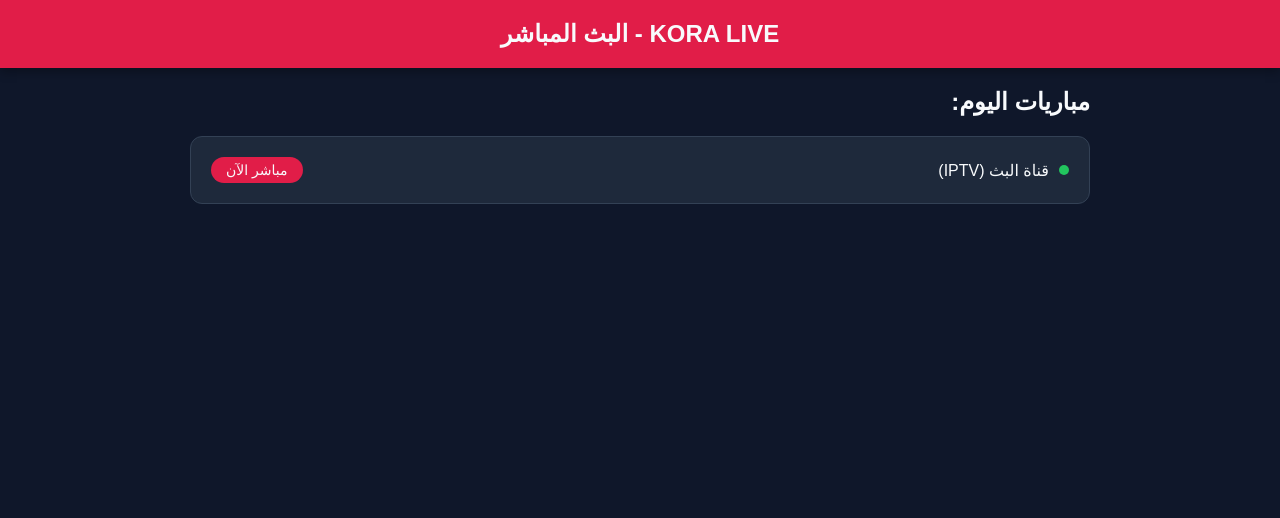
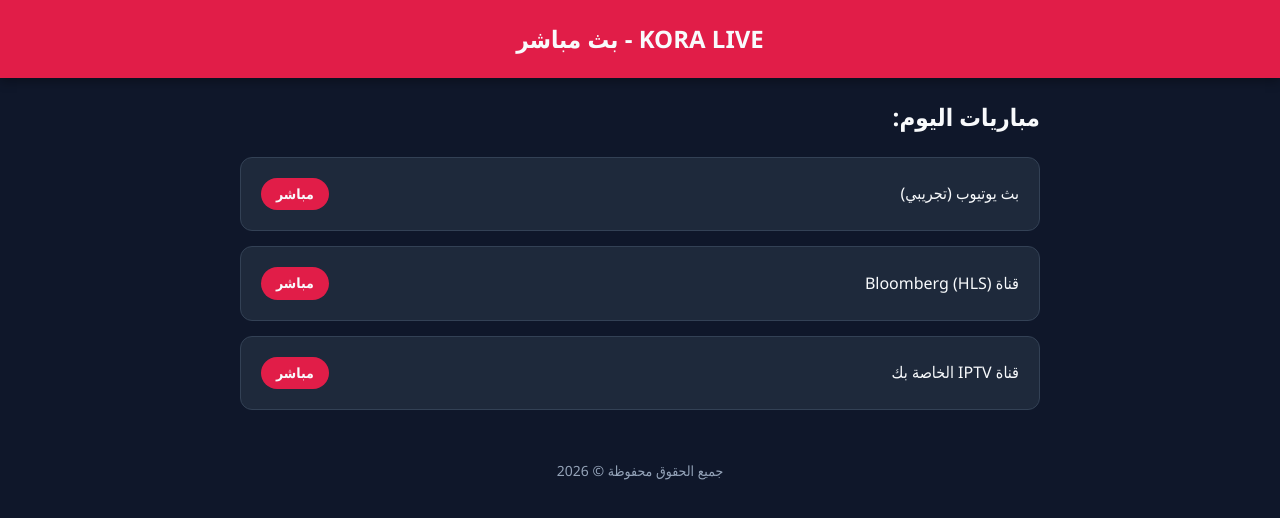
Before and after one commit to benahmedyassin2/fctv, a plain HTML site: page index.html in a window 1280 px wide. Drawn offline with nearby package versions, Linux system fonts and the light colour scheme.

Commit message:
Update index.html

```diff
--- a/index.html
+++ b/index.html
@@ -4,69 +4,173 @@
     <meta charset="UTF-8">
     <meta name="viewport" content="width=device-width, initial-scale=1.0">
     <meta http-equiv="Content-Security-Policy" content="upgrade-insecure-requests">
-    <title>KORA LIVE | بث مباشر</title>
+    <title>KORA LIVE | كورة لايف</title>
 
     <script src="https://cdn.jsdelivr.net/npm/hls.js@latest"></script>
 
     <style>
-        :root { --bg-color: #0f172a; --main-red: #e11d48; --card-color: #1e293b; --text-white: #f8fafc; }
-        body { font-family: sans-serif; background-color: var(--bg-color); color: var(--text-white); margin: 0; padding: 0; }
-        header { background: var(--main-red); padding: 20px; text-align: center; font-size: 24px; font-weight: bold; box-shadow: 0 4px 10px rgba(0,0,0,0.3); }
-        .container { max-width: 900px; margin: 20px auto; padding: 0 15px; }
+        :root {
+            --bg-color: #0f172a;
+            --main-red: #e11d48;
+            --card-color: #1e293b;
+            --text-white: #f8fafc;
+        }
 
-        #player-wrapper { display: none; background: #000; border-radius: 12px; overflow: hidden; margin-bottom: 25px; border: 2px solid var(--main-red); }
-        video { width: 100%; aspect-ratio: 16/9; display: block; background: #000; }
-        .close-btn { background: #334155; color: white; border: none; padding: 12px; width: 100%; cursor: pointer; font-weight: bold; }
+        body {
+            font-family: 'Segoe UI', Tahoma, Geneva, Verdana, sans-serif;
+            background-color: var(--bg-color);
+            color: var(--text-white);
+            margin: 0;
+            padding: 0;
+            line-height: 1.6;
+        }
 
-        .match-card { background: var(--card-color); border-radius: 12px; display: flex; align-items: center; justify-content: space-between; padding: 20px; margin-bottom: 15px; cursor: pointer; border: 1px solid #334155; transition: 0.3s; }
-        .match-card:hover { border-color: var(--main-red); }
-        .status { background: var(--main-red); padding: 5px 15px; border-radius: 20px; font-size: 14px; }
+        header {
+            background-color: var(--main-red);
+            padding: 20px;
+            text-align: center;
+            font-size: 24px;
+            font-weight: bold;
+            box-shadow: 0 4px 10px rgba(0,0,0,0.3);
+        }
+
+        .container {
+            max-width: 800px;
+            margin: 20px auto;
+            padding: 0 15px;
+        }
+
+        /* حاوية المشغل - مخفية في البداية */
+        #player-wrapper {
+            display: none;
+            background: #000;
+            border-radius: 12px;
+            overflow: hidden;
+            margin-bottom: 25px;
+            border: 2px solid var(--main-red);
+            box-shadow: 0 10px 30px rgba(0,0,0,0.5);
+        }
+
+        video, iframe {
+            width: 100%;
+            aspect-ratio: 16/9;
+            display: block;
+            border: none;
+        }
+
+        .close-btn {
+            background: #334155;
+            color: white;
+            border: none;
+            padding: 12px;
+            width: 100%;
+            cursor: pointer;
+            font-weight: bold;
+            transition: 0.3s;
+        }
+        .close-btn:hover { background: #475569; }
+
+        .match-card {
+            background-color: var(--card-color);
+            border-radius: 12px;
+            display: flex;
+            align-items: center;
+            justify-content: space-between;
+            padding: 20px;
+            margin-bottom: 15px;
+            cursor: pointer;
+            transition: 0.3s;
+            border: 1px solid #334155;
+        }
+
+        .match-card:hover {
+            border-color: var(--main-red);
+            transform: translateY(-3px);
+        }
+
+        .status {
+            background: var(--main-red);
+            padding: 5px 15px;
+            border-radius: 20px;
+            font-size: 14px;
+            font-weight: bold;
+        }
+
+        footer {
+            text-align: center;
+            padding: 30px;
+            font-size: 14px;
+            color: #94a3b8;
+        }
     </style>
 </head>
 <body>
 
-<header>KORA LIVE - البث المباشر</header>
+<header>KORA LIVE - بث مباشر</header>
 
 <div class="container">
+
     <div id="player-wrapper">
         <button class="close-btn" onclick="stopPlayer()">إغلاق المشغل ✕</button>
-        <video id="video" controls autoplay></video>
+        <div id="video-container">
+            </div>
     </div>
 
     <h2 style="margin-bottom: 20px;">مباريات اليوم:</h2>
 
-    <div class="match-card" onclick="playM3U8('http://classe.iptv.newtvhd.com:8080/1901271330/5y29HpRSE60e8GD/237015')">
-        <div style="display:flex; align-items:center; gap:10px;">
-            <div style="width:10px; height:10px; background:#22c55e; border-radius:50%;"></div>
-            <span>قناة البث (IPTV)</span>
-        </div>
-        <span class="status">مباشر الآن</span>
+    <div class="match-card" onclick="playMedia('https://www.youtube.com/embed/wKGgqN2csNY', 'youtube')">
+        <span>بث يوتيوب (تجريبي)</span>
+        <span class="status">مباشر</span>
     </div>
+
+    <div class="match-card" onclick="playMedia('https://www.bloomberg.com/media-manifest/streams/eu-event.m3u8', 'hls')">
+        <span>قناة Bloomberg (HLS)</span>
+        <span class="status">مباشر</span>
+    </div>
+
+    <div class="match-card" onclick="playMedia('http://classe.iptv.newtvhd.com:8080/1901271330/5y29HpRSE60e8GD/237015', 'hls')">
+        <span>قناة IPTV الخاصة بك</span>
+        <span class="status">مباشر</span>
+    </div>
+
 </div>
 
+<footer>جميع الحقوق محفوظة © 2026</footer>
+
 <script>
-    var video = document.getElementById('video');
     var hls;
 
-    function playM3U8(url) {
-        document.getElementById('player-wrapper').style.display = 'block';
+    function playMedia(url, type) {
+        var wrapper = document.getElementById('player-wrapper');
+        var container = document.getElementById('video-container');
 
-        if (Hls.isSupported()) {
-            if (hls) { hls.destroy(); }
-            hls = new Hls();
-            hls.loadSource(url);
-            hls.attachMedia(video);
-            hls.on(Hls.Events.MANIFEST_PARSED, function() {
-                video.play();
-            });
-            // إذا السيرفر فيه مشكلة CORS باش يطلعلك Error هنا في الـ Console
-            hls.on(Hls.Events.ERROR, function (event, data) {
-                console.log("HLS Error:", data);
-            });
+        // إظهار المشغل وتنظيف المحتوى القديم
+        wrapper.style.display = 'block';
+        if (hls) { hls.destroy(); }
+        container.innerHTML = '';
+
+        if (type === 'youtube') {
+            // تشغيل يوتيوب عبر Iframe
+            container.innerHTML = '<iframe src="' + url + '?autoplay=1" allow="autoplay; encrypted-media" allowfullscreen></iframe>';
         }
-        else if (video.canPlayType('application/vnd.apple.mpegurl')) {
-            video.src = url;
-            video.play();
+        else if (type === 'hls') {
+            // تشغيل روابط m3u8 / IPTV
+            var videoElem = document.createElement('video');
+            videoElem.controls = true;
+            videoElem.autoplay = true;
+            container.appendChild(videoElem);
+
+            if (Hls.isSupported()) {
+                hls = new Hls();
+                hls.loadSource(url);
+                hls.attachMedia(videoElem);
+                hls.on(Hls.Events.MANIFEST_PARSED, function() {
+                    videoElem.play();
+                });
+            } else if (videoElem.canPlayType('application/vnd.apple.mpegurl')) {
+                videoElem.src = url;
+                videoElem.play();
+            }
         }
 
         window.scrollTo({ top: 0, behavior: 'smooth' });
@@ -74,8 +178,7 @@
 
     function stopPlayer() {
         if (hls) { hls.destroy(); }
-        video.pause();
-        video.src = "";
+        document.getElementById('video-container').innerHTML = '';
         document.getElementById('player-wrapper').style.display = 'none';
     }
 </script>
```
